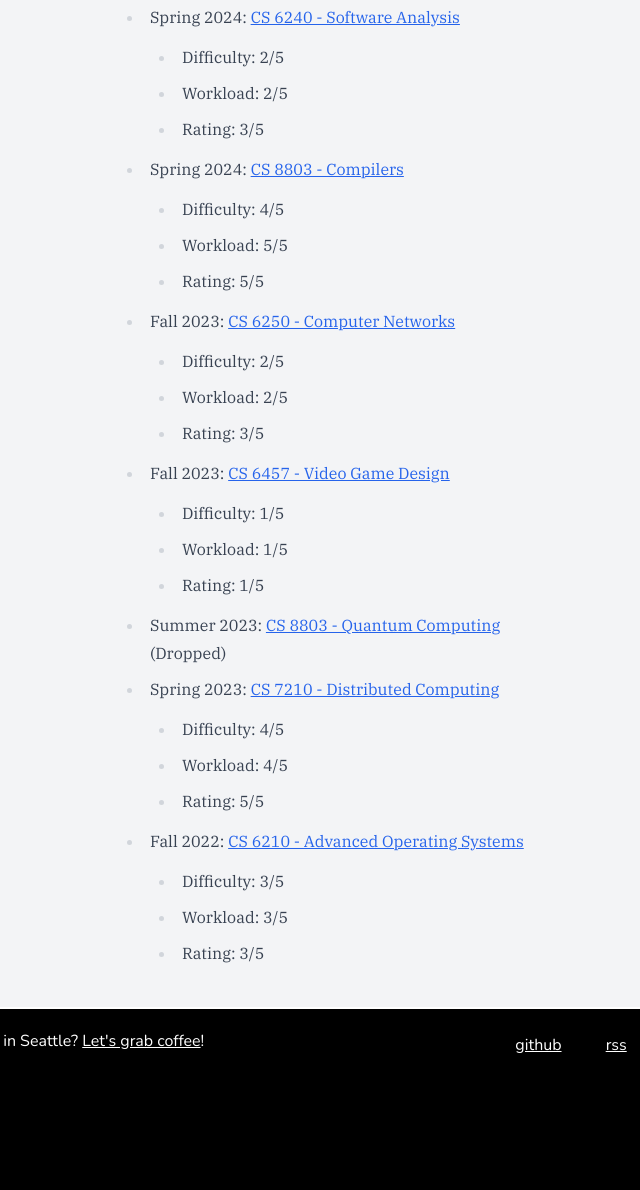
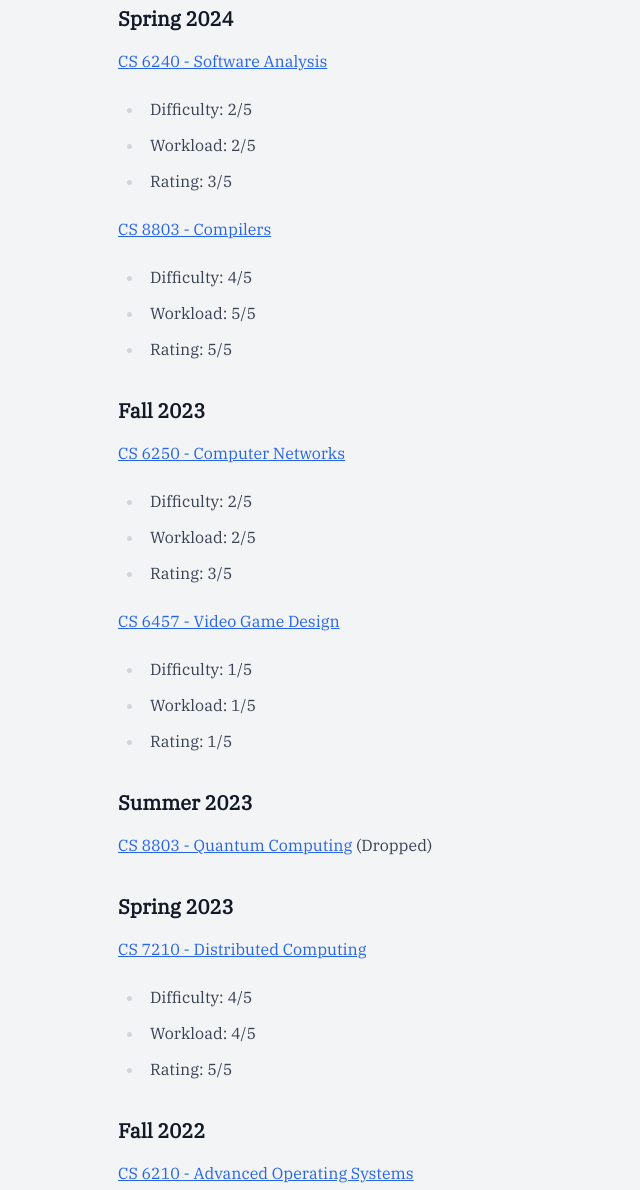
Before and after one commit to shepherdjerred/sjer.red, an Astro site: page /gatech in a window 1280 px wide. Shown: the part 637-1827 px from the top of the page, without its empty margins (298-938 px from the left). Before the commit the page ends 1718 px from the top, so only its background shows below. Built offline with nearby package versions, Linux system fonts and the light colour scheme; Astro itself is replaced by a stand-in of ours; some icons are missing.

Commit message:
sections

```diff
--- a/src/pages/gatech.md
+++ b/src/pages/gatech.md
@@ -18,28 +18,50 @@
 
 ## Previous Courses
 
-- Spring 2024: [CS 6240 - Software Analysis](https://omscs.gatech.edu/cs-6340-software-analysis)
-  - Difficulty: 2/5
-  - Workload: 2/5
-  - Rating: 3/5
-- Spring 2024: [CS 8803 - Compilers](https://omscs.gatech.edu/cs-8803-o08-compilers-theory-and-practice)
-  - Difficulty: 4/5
-  - Workload: 5/5
-  - Rating: 5/5
-- Fall 2023: [CS 6250 - Computer Networks](https://omscs.gatech.edu/cs-6250-computer-networks)
-  - Difficulty: 2/5
-  - Workload: 2/5
-  - Rating: 3/5
-- Fall 2023: [CS 6457 - Video Game Design](https://omscs.gatech.edu/cs-6457-video-game-design)
-  - Difficulty: 1/5
-  - Workload: 1/5
-  - Rating: 1/5
-- Summer 2023: [CS 8803 - Quantum Computing](https://omscs.gatech.edu/cs-8803-o13-quantum-computing) (Dropped)
-- Spring 2023: [CS 7210 - Distributed Computing](https://omscs.gatech.edu/cs-7210-distributed-computing)
-  - Difficulty: 4/5
-  - Workload: 4/5
-  - Rating: 5/5
-- Fall 2022: [CS 6210 - Advanced Operating Systems](https://omscs.gatech.edu/cs-6210-advanced-operating-systems)
-  - Difficulty: 3/5
-  - Workload: 3/5
-  - Rating: 3/5
+### Spring 2024
+
+[CS 6240 - Software Analysis](https://omscs.gatech.edu/cs-6340-software-analysis)
+
+- Difficulty: 2/5
+- Workload: 2/5
+- Rating: 3/5
+
+[CS 8803 - Compilers](https://omscs.gatech.edu/cs-8803-o08-compilers-theory-and-practice)
+
+- Difficulty: 4/5
+- Workload: 5/5
+- Rating: 5/5
+
+### Fall 2023
+
+[CS 6250 - Computer Networks](https://omscs.gatech.edu/cs-6250-computer-networks)
+
+- Difficulty: 2/5
+- Workload: 2/5
+- Rating: 3/5
+
+[CS 6457 - Video Game Design](https://omscs.gatech.edu/cs-6457-video-game-design)
+
+- Difficulty: 1/5
+- Workload: 1/5
+- Rating: 1/5
+
+### Summer 2023
+
+[CS 8803 - Quantum Computing](https://omscs.gatech.edu/cs-8803-o13-quantum-computing) (Dropped)
+
+### Spring 2023
+
+[CS 7210 - Distributed Computing](https://omscs.gatech.edu/cs-7210-distributed-computing)
+
+- Difficulty: 4/5
+- Workload: 4/5
+- Rating: 5/5
+
+### Fall 2022
+
+[CS 6210 - Advanced Operating Systems](https://omscs.gatech.edu/cs-6210-advanced-operating-systems)
+
+- Difficulty: 3/5
+- Workload: 3/5
+- Rating: 3/5
```
